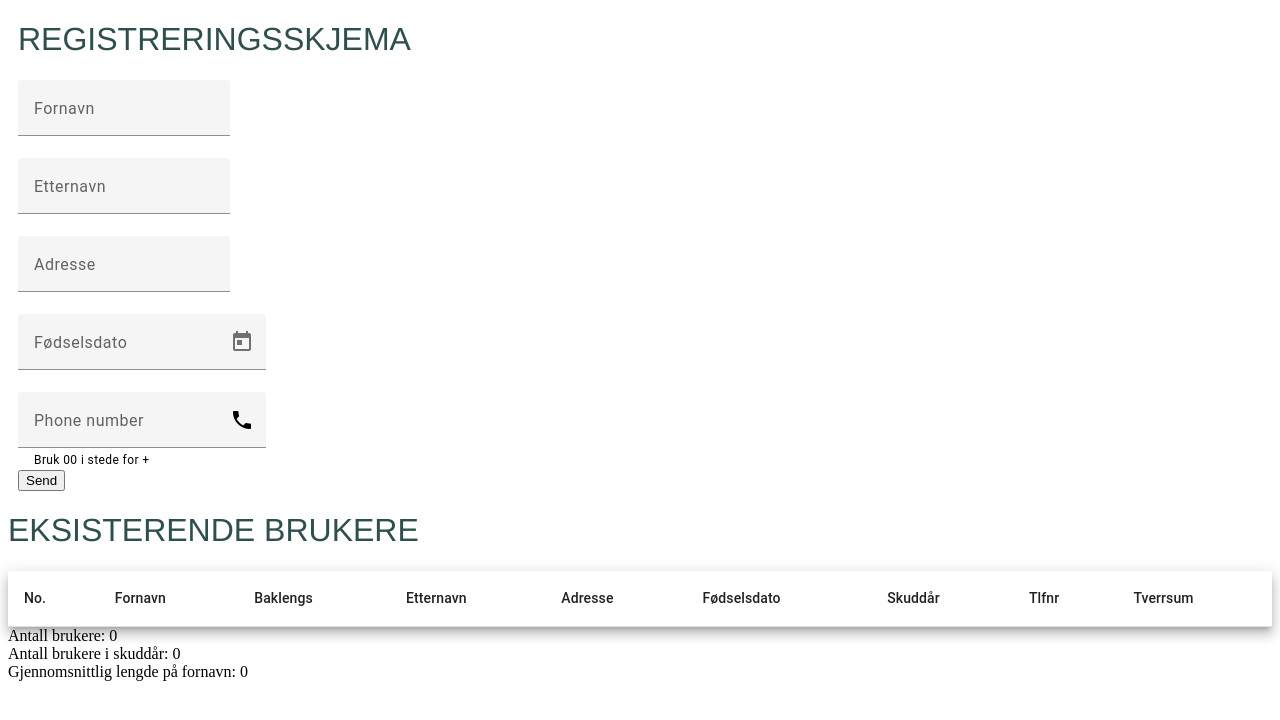
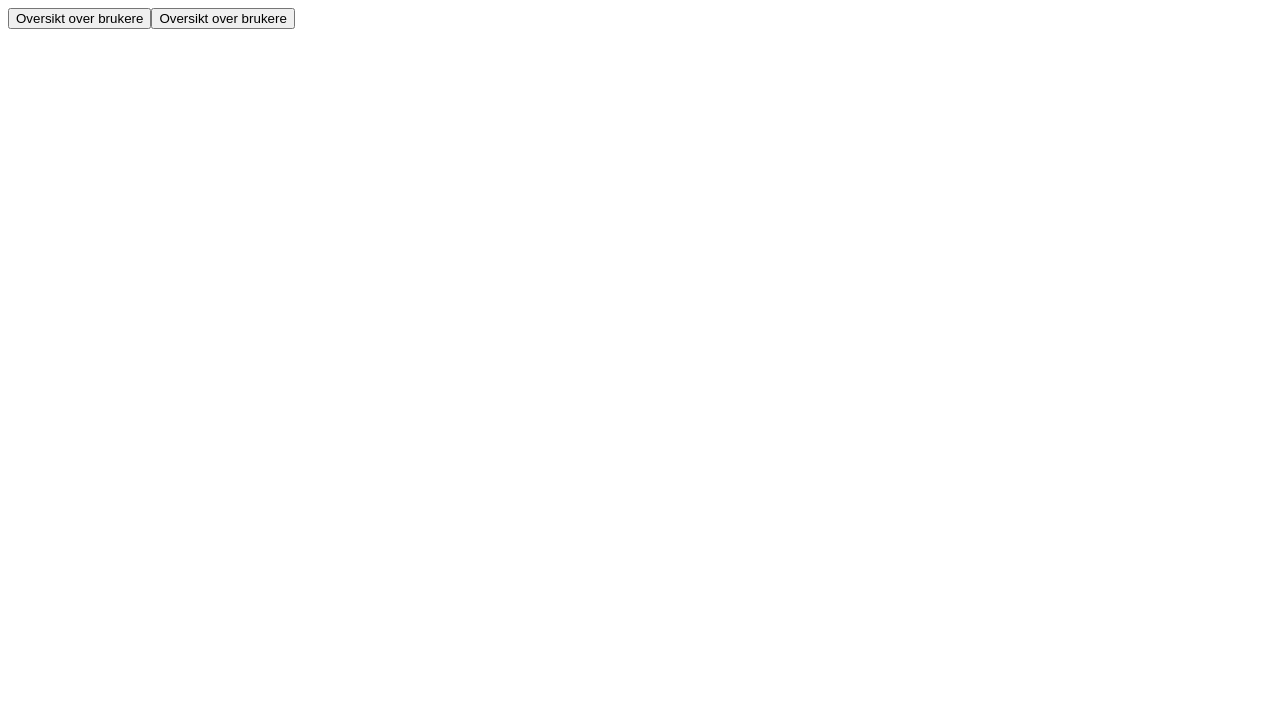
Before and after one commit to Smahle/triona-case-Mahle, an Angular app in the folder src/main/ui/: page / in a window 1280 px wide. Shown: the top 720 px of the page. Built offline with nearby package versions, Linux system fonts and the light colour scheme; no server answers.

Commit message:
working routing and homepage component

```diff
--- a/src/main/ui/src/app/app-routing.module.ts
+++ b/src/main/ui/src/app/app-routing.module.ts
@@ -1,7 +1,14 @@
 import { NgModule } from '@angular/core';
 import { RouterModule, Routes } from '@angular/router';
+import { HomepageComponent } from './homepage/homepage.component';
+import { OverviewComponent } from './overview/overview/overview.component';
+import { PersonFormComponent } from './person-form/person-form.component';
 
-const routes: Routes = [];
+const routes: Routes = [
+  { path: 'brukere', component: OverviewComponent },
+  { path: 'registrering', component: PersonFormComponent },
+  { path: '', component: HomepageComponent }
+];
 
 @NgModule({
   imports: [RouterModule.forRoot(routes)],
--- a/src/main/ui/src/app/app.component.html
+++ b/src/main/ui/src/app/app.component.html
@@ -1 +1 @@
-<app-person-form (newItemEvent)="newUser()"></app-person-form><app-overview [newUserAdded]="notifyChild"></app-overview>
+<router-outlet></router-outlet>
--- a/src/main/ui/src/app/app.component.ts
+++ b/src/main/ui/src/app/app.component.ts
@@ -8,9 +8,4 @@ import { FormGroup } from '@angular/forms';
 })
 export class AppComponent {
   title = 'triona';
-  notifyChild =  new EventEmitter<void>();
-
-  newUser() {
-    this.notifyChild.next();
-  }
 }
--- a/src/main/ui/src/app/app.module.ts
+++ b/src/main/ui/src/app/app.module.ts
@@ -4,6 +4,7 @@ import { BrowserModule } from '@angular/platform-browser';
 
 import { AppRoutingModule } from './app-routing.module';
 import { AppComponent } from './app.component';
+import { HomepageModule } from './homepage/homepage.module';
 import { OverviewModule } from './overview/overview/overview.module';
 import { PersonFormModule } from './person-form/person-form.module';
 
@@ -15,6 +16,7 @@ import { PersonFormModule } from './person-form/person-form.module';
     BrowserModule,
     AppRoutingModule,
     PersonFormModule,
+    HomepageModule,
     OverviewModule,
     HttpClientModule
   ],
--- a/src/main/ui/src/app/homepage/homepage.component.html
+++ b/src/main/ui/src/app/homepage/homepage.component.html
@@ -1,6 +1,4 @@
 <div class="container">
-  <!-- <button (click)="goToPage('master')">
-    <span>Go to master Page</span>
- </button> -->
-
+ <button routerLink="brukere" >Oversikt over brukere</button>
+ <button routerLink="registrering" >Oversikt over brukere</button>
 </div>
--- a/src/main/ui/src/app/homepage/homepage.module.ts
+++ b/src/main/ui/src/app/homepage/homepage.module.ts
@@ -1,10 +1,12 @@
 import { NgModule } from '@angular/core';
 import { CommonModule } from '@angular/common';
 import { HomepageComponent } from './homepage.component';
+import { AppRoutingModule } from '../app-routing.module';
 
 @NgModule({
   imports: [
-    CommonModule
+    CommonModule,
+    AppRoutingModule
   ],
   declarations: [HomepageComponent]
 })
--- a/src/main/ui/src/app/overview/overview/overview.component.ts
+++ b/src/main/ui/src/app/overview/overview/overview.component.ts
@@ -1,6 +1,7 @@
 import { Component, EventEmitter, Input, OnChanges, OnInit } from '@angular/core';
 import { Subject, takeUntil } from 'rxjs';
 import { AppService } from 'src/app/data-api/app.service';
+import { SharedService } from 'src/app/shared-service/shared.service';
 import { UserInfoDto } from 'src/app/types/types';
 
 
@@ -27,21 +28,13 @@ export class OverviewComponent implements OnInit, OnChanges {
   numberOfLeapyears = 0;
   averageLengthOfFirstName = 0;
 
-  @Input() newUserAdded = new EventEmitter<void>();
-
-//   @Input() set newUserAdded(value: string) {
-//     this.newUserAdded = value;
-//     this.getAllUsers();
-//  }
-
   destroy$: Subject<boolean> = new Subject<boolean>();
 
-
-  constructor(private appService: AppService) {}
+  constructor(private appService: AppService, private sharedService: SharedService) {}
 
   ngOnInit() {
     this.getAllUsers();
-    this.newUserAdded.subscribe(()=>{
+    this.sharedService.changeEmitted$.subscribe(()=>{
       this.getAllUsers();
     })
   }
@@ -113,8 +106,6 @@ export class OverviewComponent implements OnInit, OnChanges {
   }
 
   ngOnChanges() {
-    console.log('overview.mopmonente')
-    console.log(this.newUserAdded)
     this.getAllUsers();
 }
   ngOnDestroy() {
--- a/src/main/ui/src/app/person-form/person-form.component.ts
+++ b/src/main/ui/src/app/person-form/person-form.component.ts
@@ -6,6 +6,7 @@ import {
 } from '@angular/forms';
 import { Subject, takeUntil } from 'rxjs';
 import { AppService } from '../data-api/app.service';
+import { SharedService } from '../shared-service/shared.service';
 import { UserInfoDto } from '../types/types';
 
 @Component({
@@ -16,7 +17,6 @@ import { UserInfoDto } from '../types/types';
 export class PersonFormComponent implements OnInit{
   userCount = 0;
   destroy$: Subject<boolean> = new Subject<boolean>();
-  @Output() newItemEvent = new EventEmitter<void>();
 
     //TODO: add validators
   personForm = new FormGroup({
@@ -27,7 +27,7 @@ export class PersonFormComponent implements OnInit{
     phoneNumber: new FormControl(),
   });
 
-  constructor(private appService: AppService) {}
+  constructor(private appService: AppService, private sharedService: SharedService) {}
 
   ngOnInit(){
     this.getAllUsers();
@@ -39,7 +39,7 @@ export class PersonFormComponent implements OnInit{
       .addUser(this.personForm.value, this.userCount + 1)
       .pipe(takeUntil(this.destroy$))
       .subscribe((data) => {
-        this.newItemEvent.emit();
+        this.sharedService.emitChange();
         this.personForm.reset();
       });
   }
--- /dev/null
+++ b/src/main/ui/src/app/shared-service/shared.service.ts
@@ -0,0 +1,15 @@
+import { Injectable } from '@angular/core';
+import { Subject } from 'rxjs';
+
+@Injectable({
+  providedIn: 'root'
+})
+export class SharedService {
+    private emitChangeSource = new Subject<void>();
+    changeEmitted$ = this.emitChangeSource.asObservable();
+    emitChange() {
+        this.emitChangeSource.next();
+    }
+constructor() { }
+
+}
```
Also changed, not shown: src/main/ui/src/app/homepage/homepage.component.ts (+3 -10 lines), 1 other file (tests, documents, lock files or other folders).
